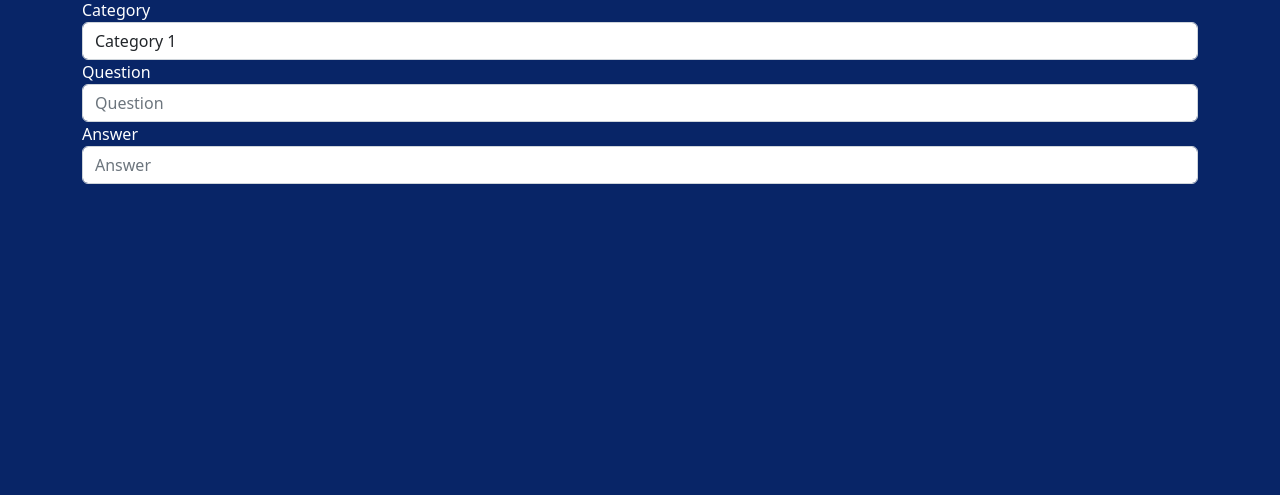
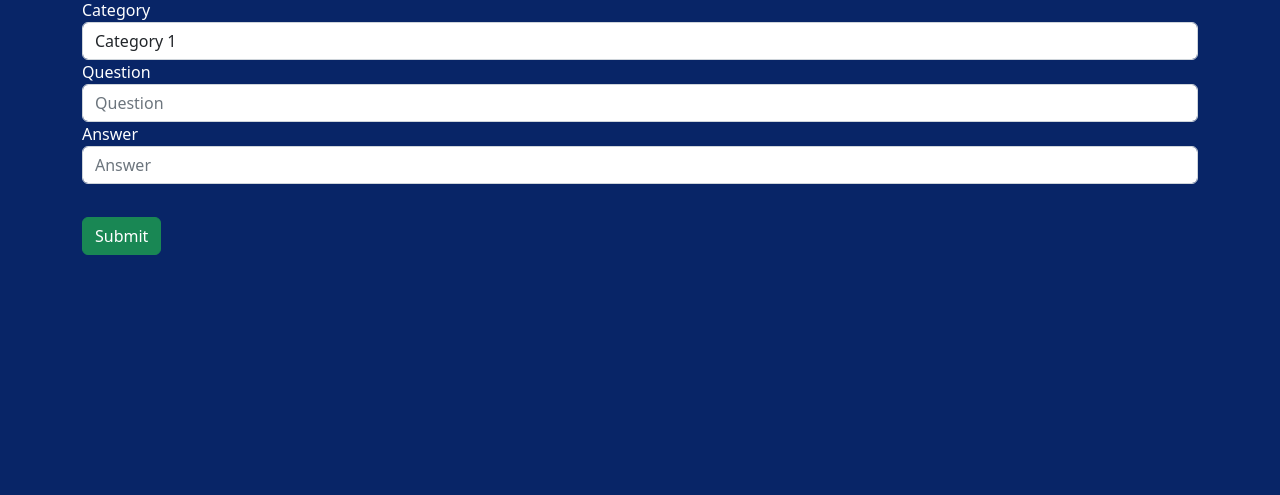
Before and after one commit to MariuszPaluch2001/my-quiz-app, a Django app: template app/templates/add_question.html in a window 1280 px wide. Shown: the part 170-665 px from the top of the page. Run offline with Django 3.2, Linux system fonts and the light colour scheme; the template is opened without the code that fills it, so the values that code supplies are empty.

Commit message:
Add submit button for add question form.

```diff
--- a/app/templates/add_question.html
+++ b/app/templates/add_question.html
@@ -22,4 +22,8 @@
       </div>
 
   </form>
+
+  <div class="btn-group-horizontal gap-5" style=" padding-top: 3%">
+    <button type="button" class="btn btn-success">Submit</button>
+  </div>
   {% endblock %}
```
